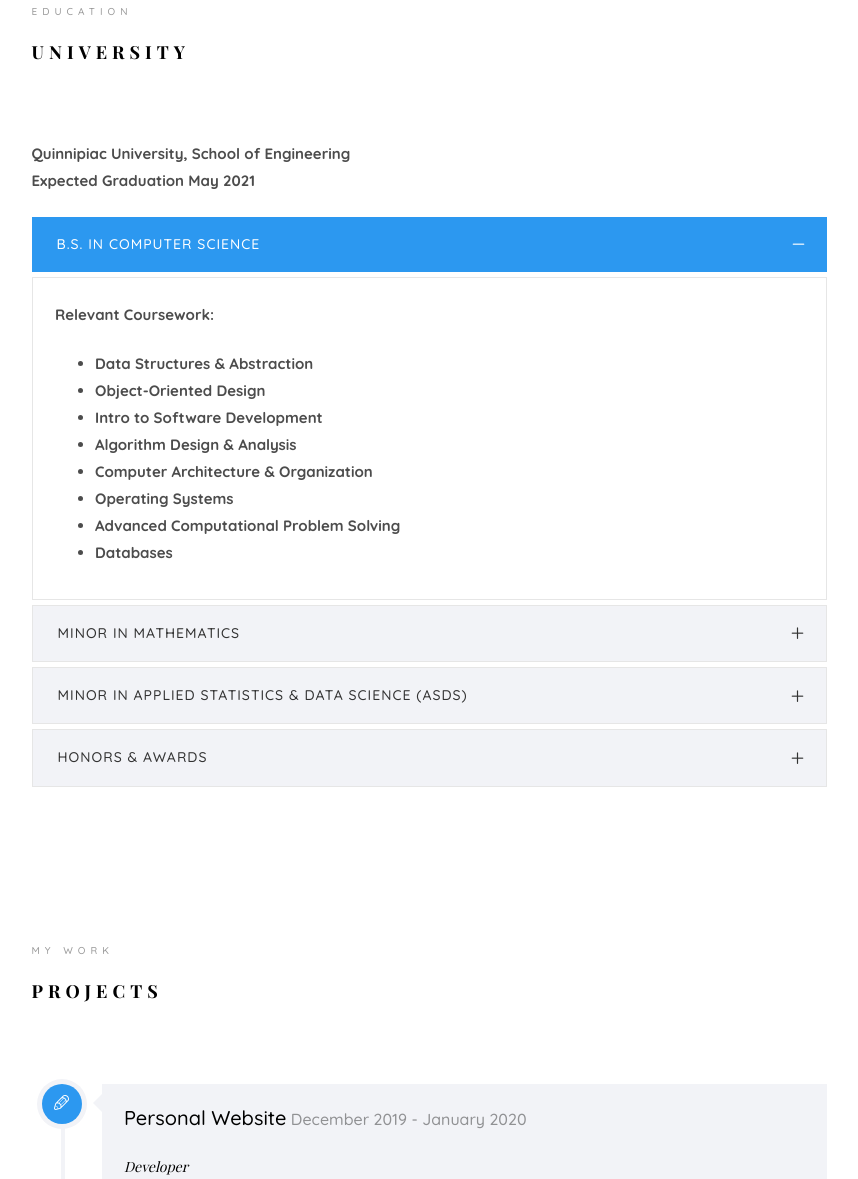
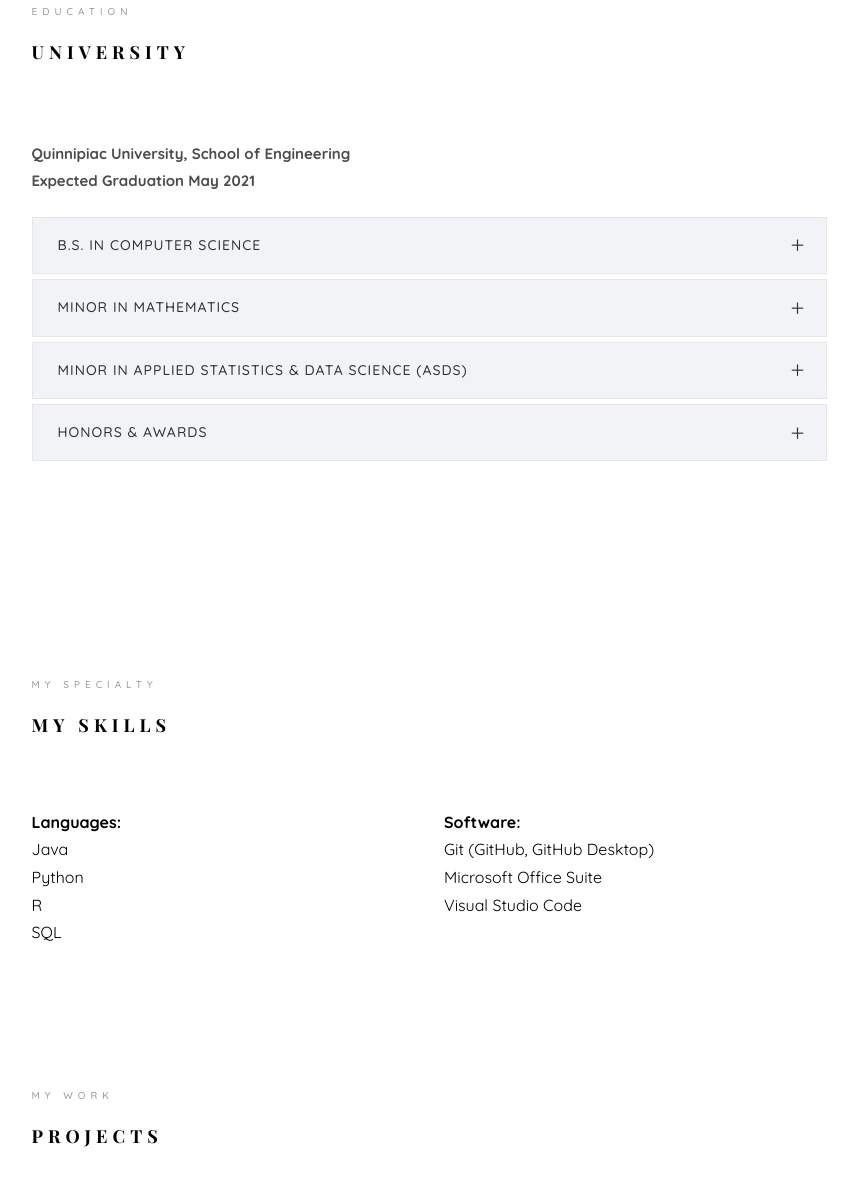
Before and after one commit to thangdaoo/MyWebsite, a plain HTML site: page index.html in a window 1280 px wide. Shown: the part 1539-2718 px from the top of the page, without its empty margins (361-1219 px from the left). Drawn offline with nearby package versions, Linux system fonts and the light colour scheme; files whose address does not match are found by name; a web font is replaced by a local one.

Commit message:
added skills section

```diff
--- a/index.html
+++ b/index.html
@@ -68,6 +68,7 @@
 						<li class="active"><a href="#" data-nav-section="home">Home</a></li>
 						<li><a href="#" data-nav-section="about">About</a></li>
 						<li><a href="#" data-nav-section="education">Education</a></li>
+						<li><a href="#" data-nav-section="skills">Skills</a></li>
 						<li><a href="#" data-nav-section="mywork">My Work</a></li>
 						<li><a href="#" data-nav-section="experience">Experience</a></li>
 						<li><a href="#" data-nav-section="contact">Contact</a></li>
@@ -97,7 +98,7 @@
 					   			<div class="col-md-6 col-md-offset-3 col-md-pull-3 col-sm-12 col-xs-12 js-fullheight slider-text">
 					   				<div class="slider-text-inner js-fullheight">
 					   					<div class="desc">
-						   					<h1>Hi, I'm <br>Thang Dao</h1>
+						   					<h1>Hi, I'm Thang Dao</h1>
 											<p><a class="btn btn-primary btn-learn" type="submit" onclick="window.open('Thang_Dao_Resume.pdf')">Download Resume<i class="icon-download4"></i></a></p>
 										</div>
 					   				</div>
@@ -120,7 +121,8 @@
 										<h2 class="colorlib-heading">Who Am I?</h2>
 										<p>My name is <strong>Thang Dao</strong> and I am seeking a summer internship position to use my programming, data science, and communication skills in real world applications.
 										I am a rising senior at Quinnipiac University, majoring in <strong>computer science</strong> and double minoring in <strong>mathematics</strong> and <strong>applied statistics & data science</strong>.
-										With my diverse skillset, I can quickly adapt to any work environment and thoroughly complete given tasks. As my passion lies in the realm of data science, I am fascinated by the endless capabilities of computing and the myriad of applications of big data, and my lifelong goal is to learn every aspect of the technology field.</p>
+										With my diverse skillset, I can quickly adapt to any work environment and thoroughly complete given tasks.
+										As my passion lies in the realm of data science, I am fascinated by the endless capabilities of computing and the myriad of applications of big data, and my lifelong goal is to learn every aspect of the technology field.</p>
 									</div>
 								</div>
 							</div>
@@ -146,11 +148,10 @@
 									<div class="panel panel-default">
 									    <div class="panel-heading" role="tab" id="headingOne">
 									        <h4 class="panel-title">
-									            <a data-toggle="collapse" data-parent="#accordion" href="#collapseOne" aria-expanded="true" aria-controls="collapseOne">B.S. in Computer Science
-									            </a>
+									            <a class="collapsed" data-toggle="collapse" data-parent="#accordion" href="#collapseOne" aria-expanded="false" aria-controls="collapseOne">B.S. in Computer Science</a>
 									        </h4>
 									    </div>
-									    <div id="collapseOne" class="panel-collapse collapse in" role="tabpanel" aria-labelledby="headingOne">
+									    <div id="collapseOne" class="panel-collapse collapse" role="tabpanel" aria-labelledby="headingOne">
 									         <div class="panel-body">
 									            <div class="row">
 										      		<div class="col-md-6">
@@ -236,6 +237,64 @@
 									    </div>
 									</div>
 								</div>
+							</div>
+						</div>
+					</div>
+				</div>
+			</section>
+
+			<section class="colorlib-skills" data-section="skills">
+				<div class="colorlib-narrow-content">
+					<div class="row">
+						<div class="col-md-6 col-md-offset-3 col-md-pull-3 animate-box" data-animate-effect="fadeInLeft">
+							<span class="heading-meta">My Specialty</span>
+							<h2 class="colorlib-heading animate-box">My Skills</h2>
+						</div>
+					</div>
+					<div class="row">
+						<div class="col-md-6 animate-box" data-animate-effect="fadeInLeft">
+							<div class="progress-wrap">
+								<h3><strong>Languages:</strong></h3>
+							</div>
+						</div>
+						<div class="col-md-6 animate-box" data-animate-effect="fadeInLeft">
+							<div class="progress-wrap">
+								<h3><strong>Software:</strong></h3>
+							</div>
+						</div>
+						<div class="col-md-6 animate-box" data-animate-effect="fadeInLeft">
+							<div class="progress-wrap">
+								<h3>Java</h3>
+							</div>
+						</div>
+						<div class="col-md-6 animate-box" data-animate-effect="fadeInRight">
+							<div class="progress-wrap">
+								<h3>Git (GitHub, GitHub Desktop)</h3>
+							</div>
+						</div>
+						<div class="col-md-6 animate-box" data-animate-effect="fadeInLeft">
+							<div class="progress-wrap">
+								<h3>Python</h3>
+							</div>
+						</div>
+						<div class="col-md-6 animate-box" data-animate-effect="fadeInRight">
+							<div class="progress-wrap">
+								<h3>Microsoft Office Suite</h3>
+							</div>
+						</div>
+						<div class="col-md-6 animate-box" data-animate-effect="fadeInLeft">
+							<div class="progress-wrap">
+								<h3>R</h3>
+							</div>
+						</div>
+						<div class="col-md-6 animate-box" data-animate-effect="fadeInRight">
+							<div class="progress-wrap">
+								<h3>Visual Studio Code</h3>
+							</div>
+						</div>
+						<div class="col-md-6 animate-box" data-animate-effect="fadeInLeft">
+							<div class="progress-wrap">
+								<h3>SQL</h3>
 							</div>
 						</div>
 					</div>
@@ -443,17 +502,6 @@
 
 							<div class="colorlib-feature colorlib-feature-sm animate-box" data-animate-effect="fadeInLeft">
 								<div class="colorlib-icon">
-									<a href="tel:2034009556" data-toggle="tooltip" title="Cell Phone">
-										<i class="fas fa-phone"></i>
-									</a>
-								</div>
-								<div class="colorlib-text">
-									<p>Cell Phone</p>
-								</div>
-							</div>
-
-							<div class="colorlib-feature colorlib-feature-sm animate-box" data-animate-effect="fadeInLeft">
-								<div class="colorlib-icon">
 									<a href="https://www.linkedin.com/in/thangdaoo/" data-toggle="tooltip" title="LinkedIn">
 										<i class="fab fa-linkedin"></i>
 									</a>
@@ -474,16 +522,6 @@
 								</div>
 							</div>
 
-							<div class="colorlib-feature colorlib-feature-sm animate-box" data-animate-effect="fadeInLeft">
-								<div class="colorlib-icon">
-									<a href="https://www.facebook.com/thangdaoo" data-toggle="tooltip" title="Facebook">
-										<i class="fab fa-facebook-f"></i>
-									</a>
-								</div>
-								<div class="colorlib-text">
-									<p>Facebook</p>
-								</div>
-							</div>
 						</div>
 					</div>
 				</div>
```
Also changed, not shown: 1 other file.
